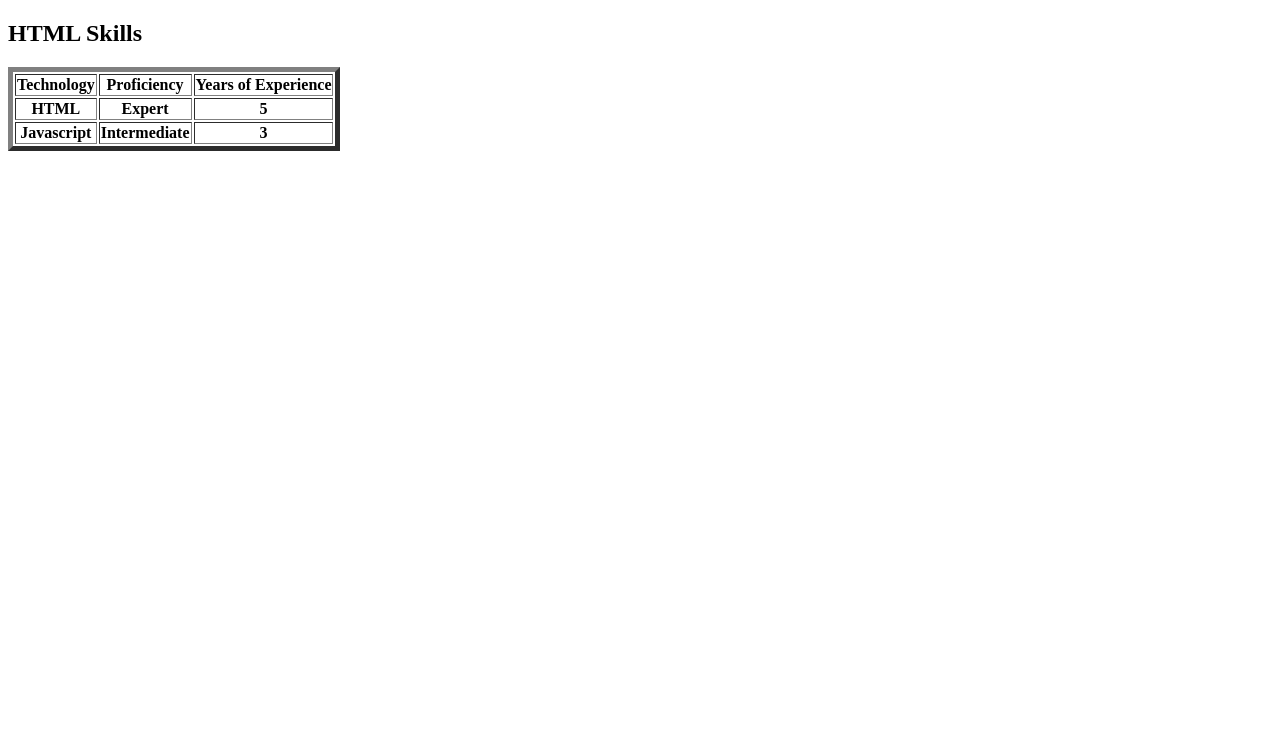
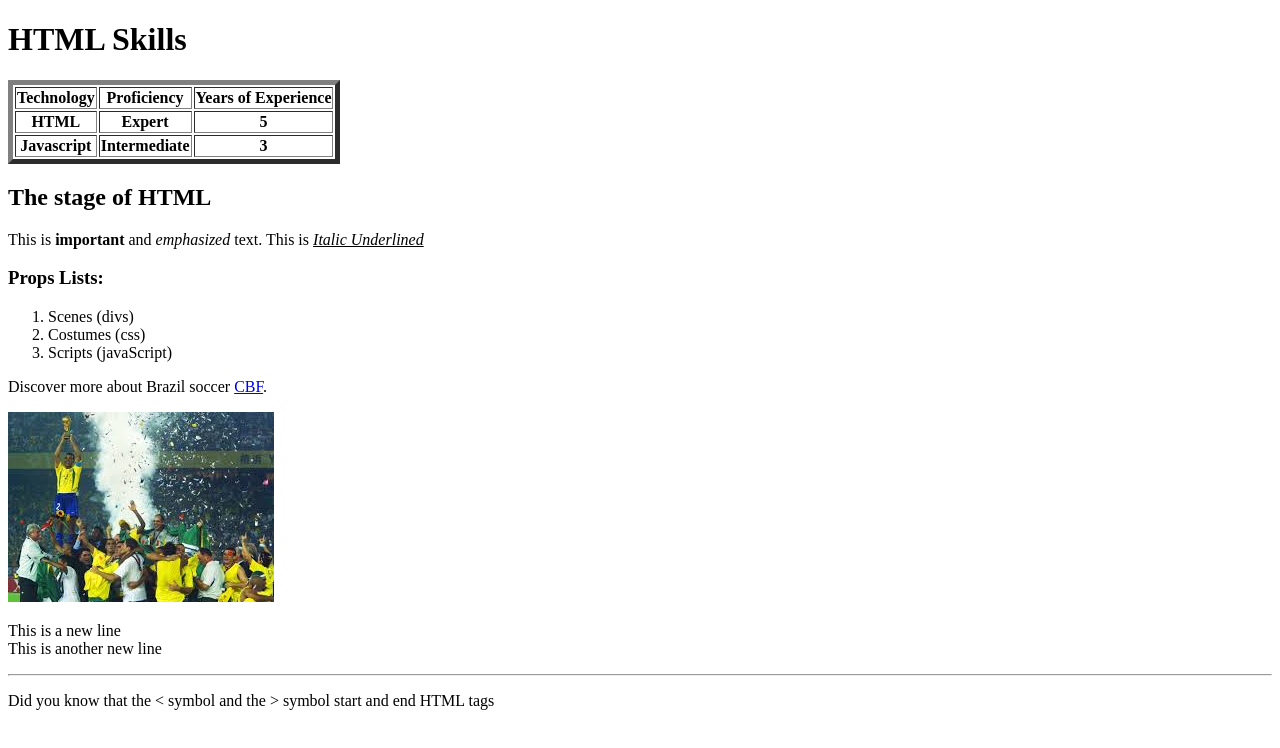
Before and after one commit to wleroy34/HTMLskills, a plain HTML site: page index.html in a window 1280 px wide. Drawn offline with Linux system fonts and the light colour scheme.

Commit message:
blocks, inline, special characters

```diff
--- a/index.html
+++ b/index.html
@@ -1,12 +1,12 @@
 <!DOCTYPE html>
 <html lang="en">
   <head>
-    <meta charset="UTF-8" />
+    <meta charset="UTF-6" />
     <meta name="viewport" content="width=device-width, initial-scale=1.0" />
-    <title>Document</title>
+    <title>HTML Skills</title>
   </head>
   <body>
-    <h2>HTML Skills</h2>
+    <h1>HTML Skills</h1>
     <table border="5">
       <tr>
         <th>Technology</th>
@@ -24,5 +24,32 @@
         <th>3</th>
       </tr>
     </table>
+    <h2>The stage of HTML</h2>
+    <p>
+      This is <strong>important</strong> and <em>emphasized</em> text. This is
+      <i><u>Italic Underlined</u></i>
+    </p>
+    <h3>Props Lists:</h3>
+    <ol>
+      <li>Scenes (divs)</li>
+      <li>Costumes (css)</li>
+      <li>Scripts (javaScript)</li>
+    </ol>
+    <p>
+      Discover more about Brazil soccer
+      <a href="https://en.wikipedia.org/wiki/Brazil_national_football_team"
+        >CBF</a
+      >.
+    </p>
+    <img
+      src="Images /Brazil 2002 champs.jpeg"
+      alt="Brazil 2002 World Cup Champions"
+    />
+    <p>This is a new line <br />This is another new line</p>
+    <hr />
+    <p>
+      Did you know that the &lt; symbol and the &gt; symbol start and end HTML
+      tags
+    </p>
   </body>
 </html>
```
Also changed, not shown: Images /Brazil 2002 champs.jpeg (added), Images /Brazil image 1.jpeg (added), Images /Pele.jpeg (added), 1 other file.
